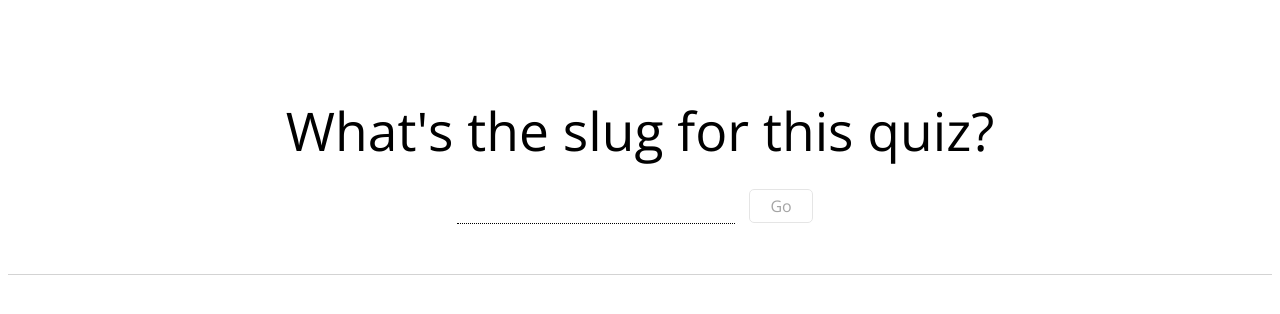
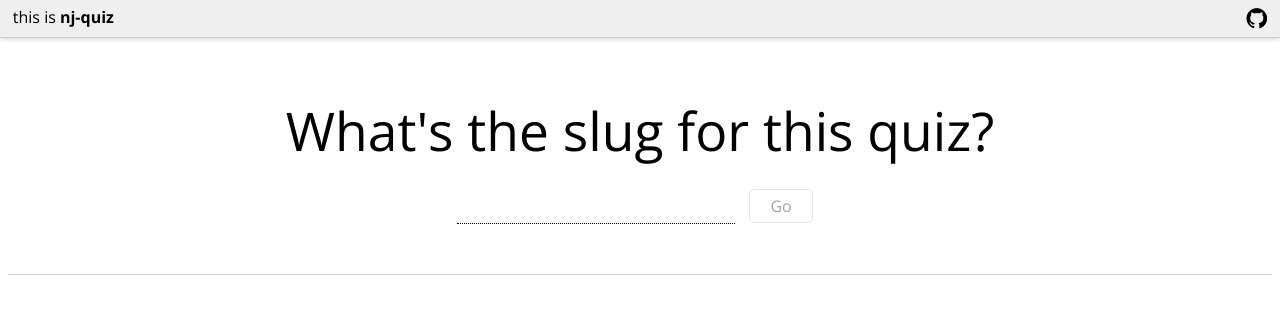
Before and after one commit to arm5077/nj-quiz, a website: page admin/index.html in a window 1280 px wide. Drawn offline with nearby package versions, Linux system fonts and the light colour scheme.

Commit message:
Adds header

```diff
--- a/admin/index.html
+++ b/admin/index.html
@@ -3,8 +3,13 @@
 
 <head>
 
+	<title>Quizbuilder | Making news quizes easy</title>
+
 	<!-- Angular.js -->
 	<script src="https://ajax.googleapis.com/ajax/libs/angularjs/1.3.13/angular.min.js"></script>
+
+	<!-- FontAwesome -->
+	<link rel="stylesheet" href="//maxcdn.bootstrapcdn.com/font-awesome/4.3.0/css/font-awesome.min.css">
 
 	<!-- Homegrown stylesheets -->
 	<link rel="stylesheet" href="styles.css" />
@@ -16,8 +21,17 @@
 
 <body ng-controller="quizAdminController">
 
+	<div class = "header">
+		<div class = "social">
+			<a href="https://github.com/arm5077/nj-quiz" target="_blank"><i class="fa fa-github social"></i></a>
+		</div>
+
+		<h4>this is <strong>nj-quiz</strong></h4>
+
+
+	</div>
+
 	<div class = "container">
-
 		<div class = "section">
 			<h1 class = "center">What's the slug for this quiz?</h1>
 			<div class = "inputBlock center">
--- a/admin/styles.css
+++ b/admin/styles.css
@@ -18,13 +18,45 @@ h3 {
 	margin-top:0;
 }
 
+
+
 .center {
 	margin-left: auto;
 	margin-right:auto;
 	text-align:center;
 }
 
+.header {
+	position:fixed;
+	width: 98%;
+	padding: .5% 1%;
+	top:0;
+	left:0;
+	border-bottom: 1px solid #ccc;
+	box-shadow: 0px 1px 5px lightgray;
+	background-color:#efefef;
+}
 
+	.header .social {
+		float:right;
+		font-size:18pt;
+		display:inline-block;
+	}
+
+		.header .social i {
+			margin-left:5px;
+				font-size:18pt;
+		}
+
+		.header .social a {
+			color:black;
+		}
+
+	.header h4 {
+		margin:0;
+		padding:0;
+		display:inline-block;
+	}
 
 input {
 	font-weight:100;
```
